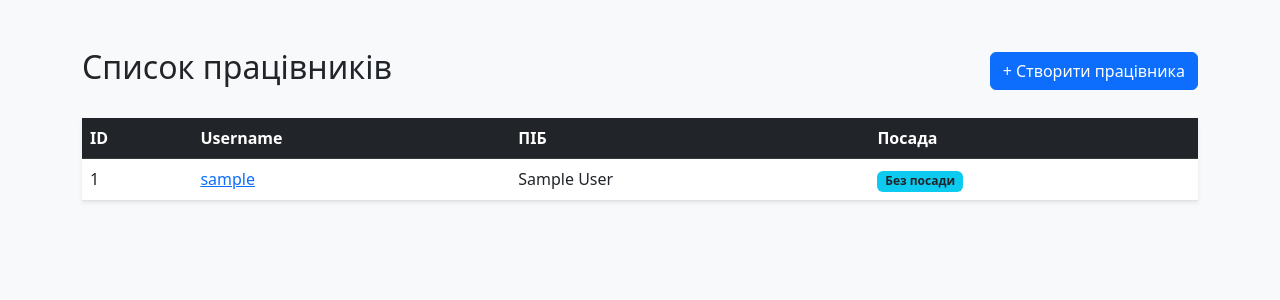
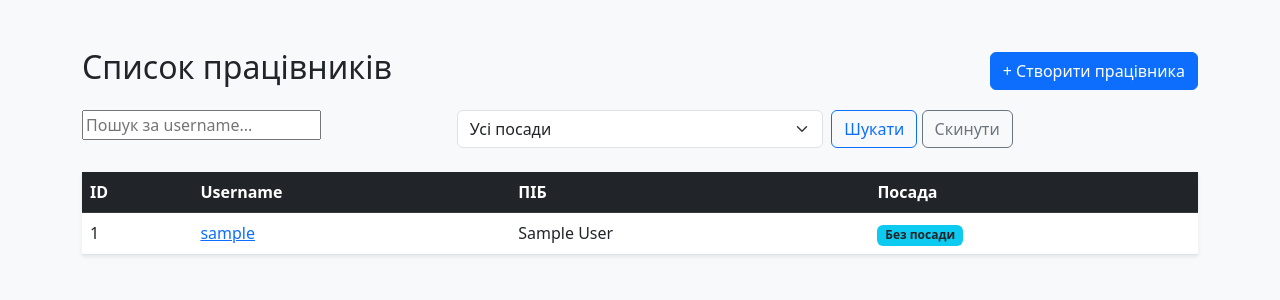
Before and after one commit to oleksijgrabovij/it-company-task-manager, a Django app: page /workers/ in a window 1280 px wide. Shown: the part 56-356 px from the top of the page. Run offline with Django 5.2, Linux system fonts and the light colour scheme; the visitor is signed in with stand-in values (Sample User, id 1); data comes from the database, SQL or seed files in the repository; data that the repository does not hold is empty.

Commit message:
Implement search and filtering for Task and Worker lists

```diff
--- a/task_manager/forms.py
+++ b/task_manager/forms.py
@@ -1,5 +1,5 @@
 from django import forms
-from task_manager.models import Task, Worker
+from task_manager.models import Task, Worker, TaskType, Position
 from django.contrib.auth.forms import UserCreationForm
 
 class TaskForm(forms.ModelForm):
@@ -13,3 +13,41 @@ class WorkerCreationForm(UserCreationForm):
     class Meta:
         model = Worker
         fields = ("username", "email", "first_name", "last_name", "position")
+
+
+class TaskSearchForm(forms.Form):
+    name = forms.CharField(
+        max_length=255,
+        required=False,
+        label="",
+        widget=forms.TextInput(attrs={
+            "placeholder": "Пошук за назвою...",
+            "autocomplete": "off",
+        }),
+    )
+
+    task_type = forms.ModelChoiceField(
+        queryset=TaskType.objects.all(),
+        required=False,
+        empty_label="Усі типи",
+        widget=forms.Select(attrs={"class": "form-select"}),
+    )
+
+
+class WorkerSearchForm(forms.Form):
+    username = forms.CharField(
+        max_length=255,
+        required=False,
+        label="",
+        widget=forms.TextInput(attrs={
+            "placeholder": "Пошук за username...",
+            "autocomplete": "off",
+        }),
+    )
+
+    position = forms.ModelChoiceField(
+        queryset=Position.objects.all(),
+        empty_label="Усі посади",
+        required=False,
+        widget=forms.Select(attrs={"class": "form-select"}),
+    )
--- a/task_manager/views.py
+++ b/task_manager/views.py
@@ -4,7 +4,7 @@ from django.views import generic
 from django.contrib.auth.decorators import login_required
 from django.contrib.auth.mixins import LoginRequiredMixin
 from django.urls import reverse_lazy
-from task_manager.forms import TaskForm, WorkerCreationForm
+from task_manager.forms import TaskForm, WorkerCreationForm, TaskSearchForm, WorkerSearchForm
 
 
 @login_required
@@ -26,6 +26,28 @@ class TaskListView(LoginRequiredMixin, generic.ListView):
     model = Task
     paginate_by = 5
 
+    def get_context_data(self, *, object_list=None, **kwargs):
+        context = super().get_context_data(**kwargs)
+        name = self.request.GET.get("name", "")
+        task_type = self.request.GET.get("task_type", "")
+
+        context["search_form"] = TaskSearchForm(
+            initial={"name": name, "task_type": task_type}
+        )
+        return context
+
+    def get_queryset(self):
+        queryset = super().get_queryset()
+        form = TaskSearchForm(self.request.GET)
+
+        if form.is_valid():
+            if form.cleaned_data.get("name"):
+                queryset = queryset.filter(name__icontains=form.cleaned_data["name"])
+            if form.cleaned_data.get("task_type"):
+                queryset = queryset.filter(task_type=form.cleaned_data["task_type"])
+
+        return queryset
+
 
 class TaskDetailView(LoginRequiredMixin, generic.DetailView):
     model = Task
@@ -39,6 +61,28 @@ class PositionListView(LoginRequiredMixin, generic.ListView):
 class WorkerListView(LoginRequiredMixin, generic.ListView):
     model = Worker
     paginate_by = 5
+
+    def get_context_data(self, *, object_list=None, **kwargs):
+        context = super().get_context_data(**kwargs)
+        username = self.request.GET.get("username", "")
+        position = self.request.GET.get("position", "")
+
+        context["search_form"] = WorkerSearchForm(
+            initial={"username": username, "position": position}
+        )
+        return context
+
+    def get_queryset(self):
+        queryset = super().get_queryset()
+        form = WorkerSearchForm(self.request.GET)
+
+        if form.is_valid():
+            if form.cleaned_data.get("username"):
+                queryset = queryset.filter(username__icontains=form.cleaned_data["username"])
+            if form.cleaned_data.get("position"):
+                queryset = queryset.filter(position=form.cleaned_data["position"])
+
+        return queryset
 
 
 class TaskTypeListView(LoginRequiredMixin, generic.ListView):
--- a/templates/task_manager/worker_list.html
+++ b/templates/task_manager/worker_list.html
@@ -1,10 +1,23 @@
 {% extends "base.html" %}
 
 {% block content %}
-    <div class="d-flex justify-content-between align-items-center mb-4">
+    <div class="d-flex justify-content-between align-items-center mb-3">
         <h2>Список працівників</h2>
         <a href="{% url 'task_manager:worker-create' %}" class="btn btn-primary">+ Створити працівника</a>
     </div>
+
+    <form method="get" class="row g-2 mb-4">
+        <div class="col-md-4">
+            {{ search_form.username }}
+        </div>
+        <div class="col-md-4">
+            {{ search_form.position }}
+        </div>
+        <div class="col-auto">
+            <button type="submit" class="btn btn-outline-primary">Шукати</button>
+            <a href="{% url 'task_manager:worker-list' %}" class="btn btn-outline-secondary">Скинути</a>
+        </div>
+    </form>
 
     <table class="table table-hover shadow-sm">
         <thead class="table-dark">
@@ -33,7 +46,7 @@
                 </tr>
             {% empty %}
                 <tr>
-                    <td colspan="4" class="text-center text-muted">Працівників поки немає.</td>
+                    <td colspan="4" class="text-center text-muted">Працівників не знайдено.</td>
                 </tr>
             {% endfor %}
         </tbody>
```
Also changed, not shown: templates/task_manager/task_list.html (+15 -2 lines).
